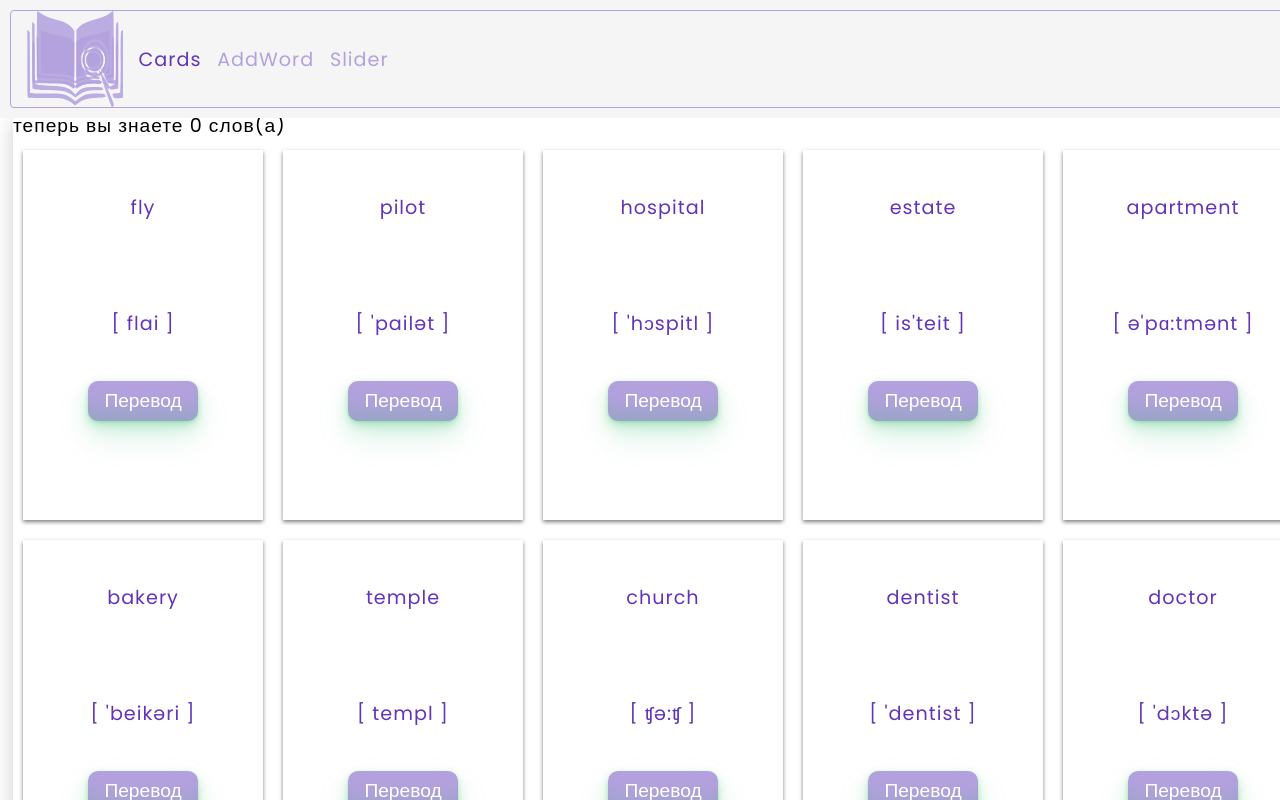
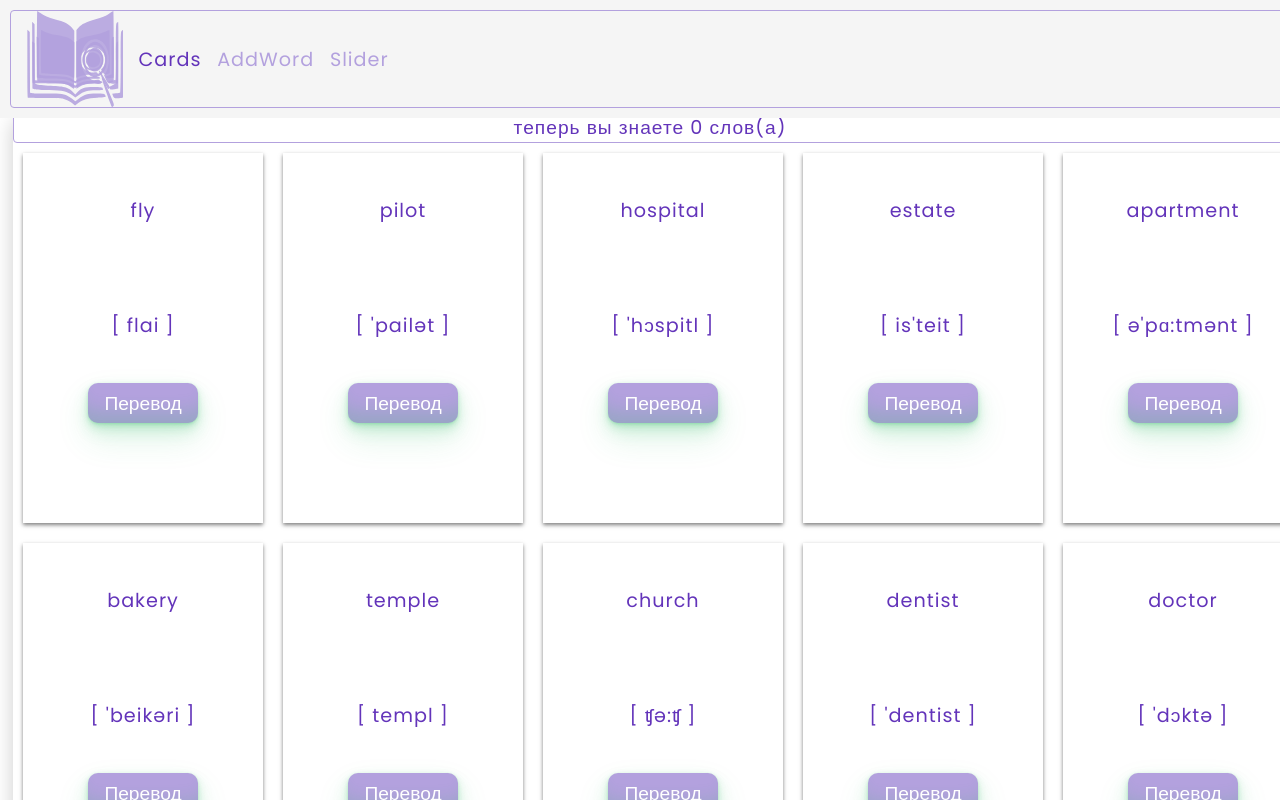
Before and after one commit to Oksanka848/LangCart, a React app in the folder langus/: page /Cards in a window 1280 px wide. Shown: the top 800 px of the page. Built offline with nearby package versions, Linux system fonts and the light colour scheme.

Commit message:
add style count

```diff
--- a/langus/src/components/Cards/style.module.scss
+++ b/langus/src/components/Cards/style.module.scss
@@ -82,3 +82,13 @@
   }
 
 }
+.countbox{
+  flex-basis: 2%;
+  flex-grow: 1;
+  margin: 0.01%;
+  border: 1px solid $normal-purple-color;
+  border-radius: 4px;
+  color: $dark-orange-color;
+  color: rgb(99, 52, 186);
+  text-align: center;
+}
```
